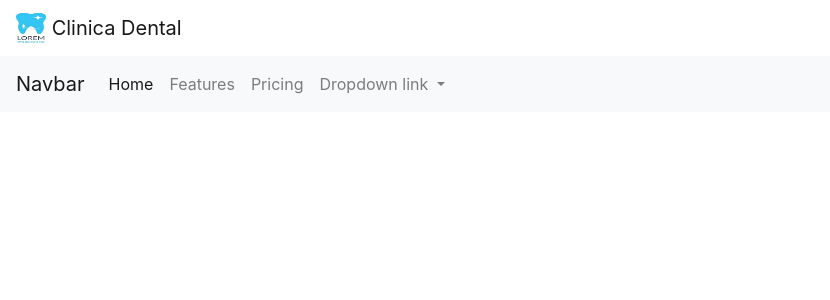
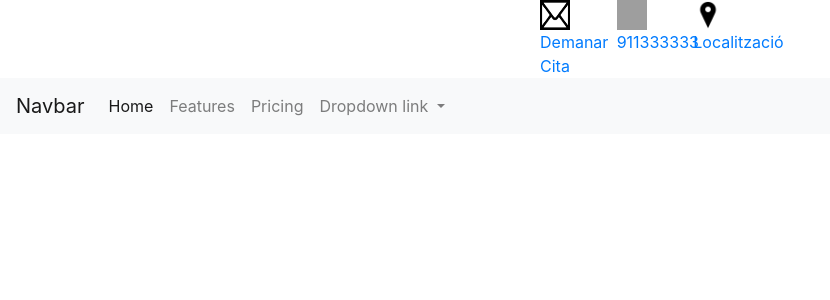
Before and after one commit to rafatbd/PracticaClinicaDental, a PHP site: page / in a window 1280 px wide. Shown: the top 300 px of the page, without its empty margins (0-830 px from the left). Run offline with PHP 8.4, Linux system fonts and the light colour scheme; some libraries are stand-ins or nearby versions; grey boxes are pictures that could not be loaded.

Commit message:
projecte

```diff
--- a/inc/header.php
+++ b/inc/header.php
@@ -1,10 +1,28 @@
 <header>
 	<!-- Image and text -->
-	<nav class="navbar navbar-light bg-faded">
-	  <a class="navbar-brand" href="#">
-	    <img src="../img/diente.jpg" width="30" height="30" class="d-inline-block align-top" alt="">
-	    Clinica Dental
-	  </a>
-	</nav>
+	<div id="content" class="container-fluid">
+		<div class="mx-auto" style="width: 200px;">
+		<div class="row">
+				<div class="col-4">
+					<a href="#">
+						<img src="img/email.png" width="30" height="30" alt="email">
+						Demanar Cita
+					</a>
+				</div>
+				<div class="col-4">
+					<a href="#">
+						<img src="img/telefono.png" width="30" height="30" alt="telefono">
+						911333333
+					</a>
+				</div>
+				<div class="col-4">
+					<a href="#">
+						<img src="img/location.png" width="30" height="30" alt="gps">
+						Localització
+					</a>
+				</div>
+			</div>
+		</div>
+	</div>
 </header>
 <?php include("nav.php"); ?>
--- a/index.php
+++ b/index.php
@@ -1,6 +1,2 @@
 <?php include("inc/head.php");?>
-	<div id="content" class="container-fluid">
-		<div class="row">
-		</div>
-	</div>
 <?php include("inc/footer.php");  ?>
```
Also changed, not shown: img/diente.jpg.
